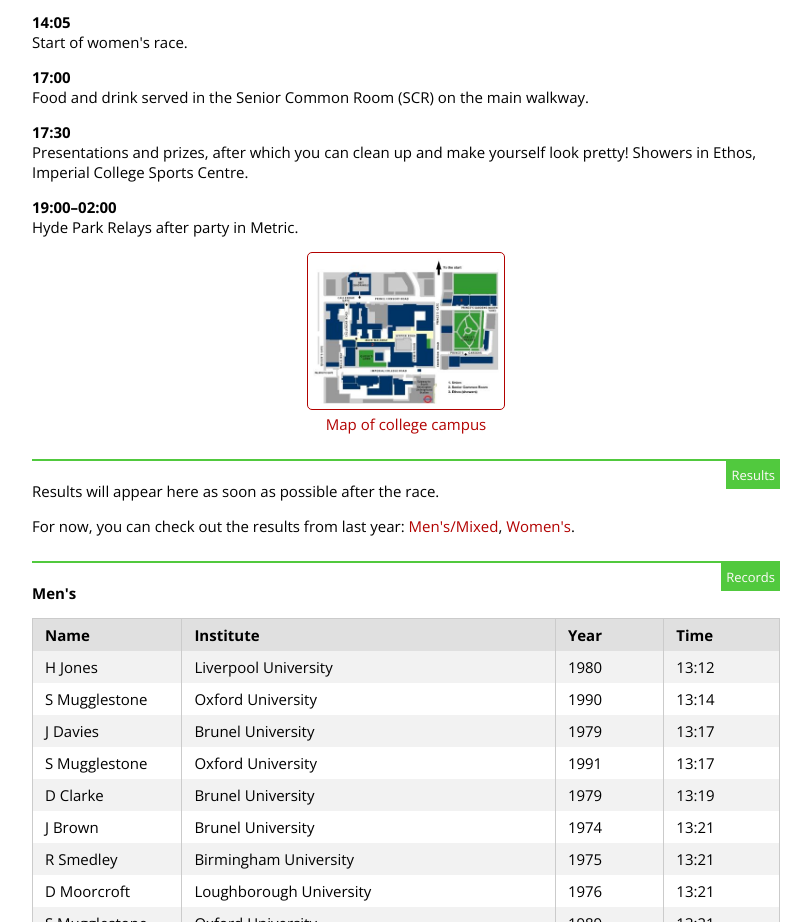
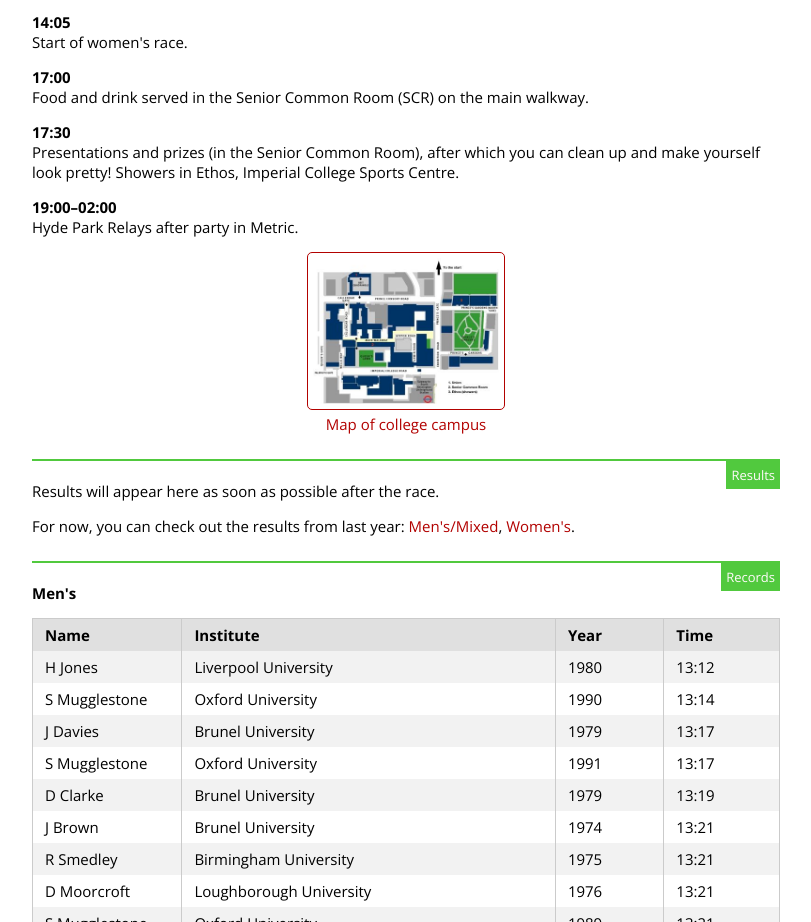
Before and after one commit to MilanMisak/HydeParkRelays, a website: page assets/index.html in a window 1280 px wide. Shown: the part 927-1849 px from the top of the page, without its empty margins (234-1045 px from the left). Drawn offline with nearby package versions, Linux system fonts and the light colour scheme.

Commit message:
Updated programme

```diff
--- a/assets/index.html
+++ b/assets/index.html
@@ -88,7 +88,7 @@
                 <p><strong>14:00</strong><br>Start of men's/mixed race.</p>
                 <p><strong>14:05</strong><br>Start of women's race.</p>
                 <p><strong>17:00</strong><br>Food and drink served in the Senior Common Room (SCR) on the main walkway.</p>
-                <p><strong>17:30</strong><br>Presentations and prizes, after which you can clean up and make yourself look pretty! Showers in Ethos, Imperial College Sports Centre.</p>
+                <p><strong>17:30</strong><br>Presentations and prizes (in the Senior Common Room), after which you can clean up and make yourself look pretty! Showers in Ethos, Imperial College Sports Centre.</p>
                 <p><strong>19:00&ndash;02:00</strong><br>Hyde Park Relays after party in Metric.</p>
 
                 <p class="text-center">
```
